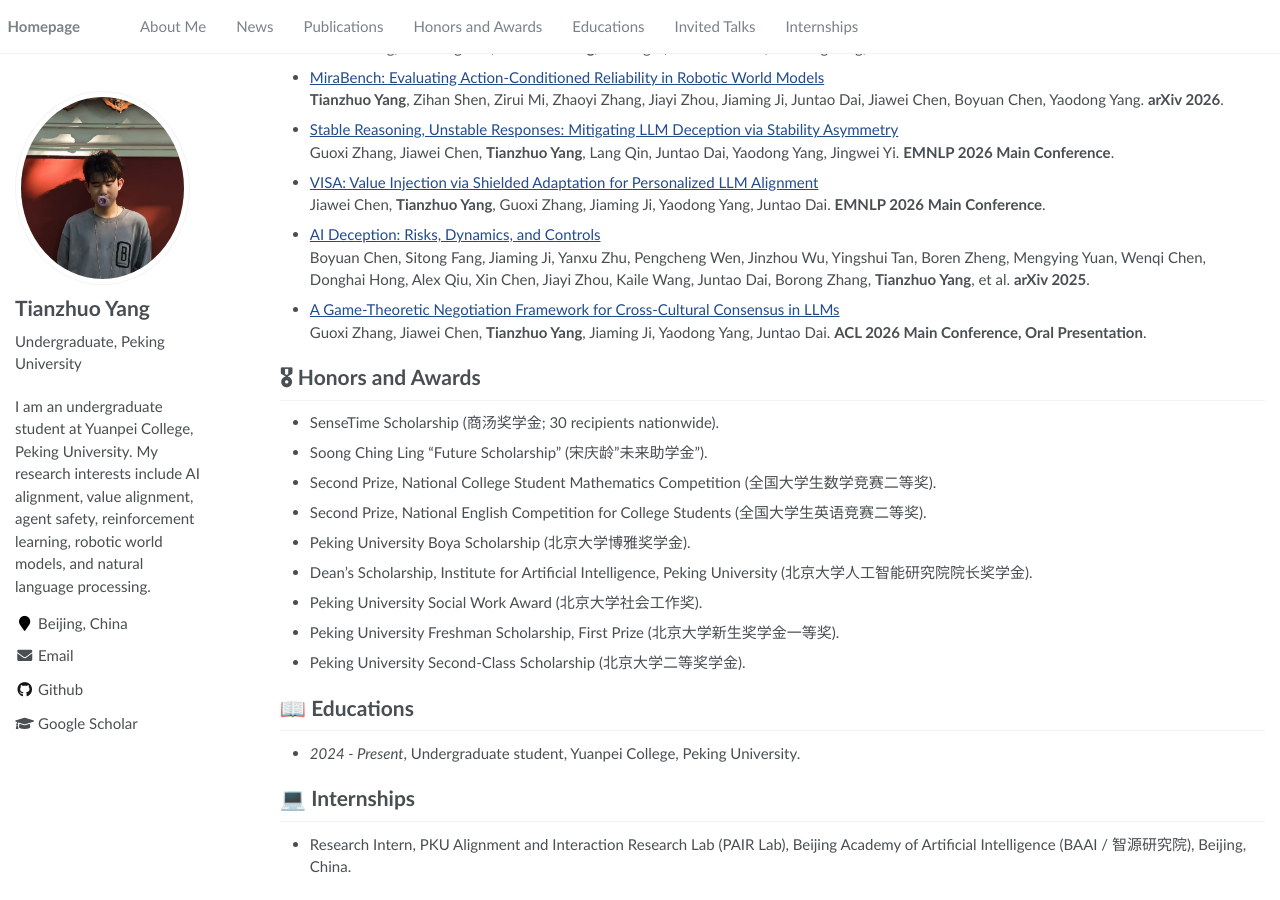
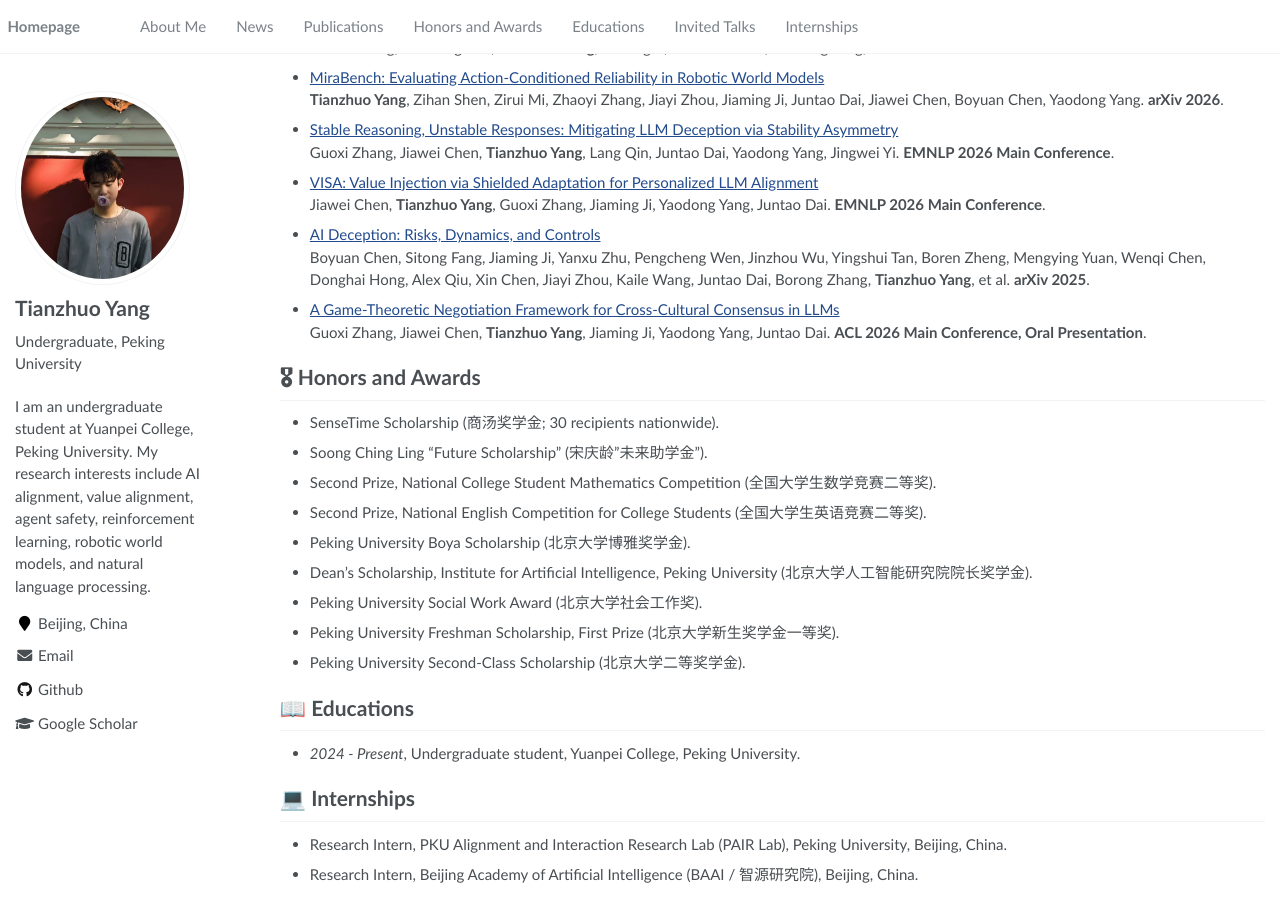
Before and after one commit to tandrewyang/tandrewyang.github.io, a Jekyll site: the page built from _pages/about.md, in a window 1280 px wide and 900 px high, scrolled down 755 px. Built offline with Jekyll 4.4.1, drawn with Linux system fonts in a browser that asks for light colours.

Commit message:
Split internship entries

```diff
--- a/_pages/about.md
+++ b/_pages/about.md
@@ -73,4 +73,5 @@ I often, almost naively, imagine myself inside the closing scene of Romain Rolla
 - *2024 - Present*, Undergraduate student, Yuanpei College, Peking University.
 
 # 💻 Internships
-- Research Intern, PKU Alignment and Interaction Research Lab (PAIR Lab), Beijing Academy of Artificial Intelligence (BAAI / 智源研究院), Beijing, China.
+- Research Intern, PKU Alignment and Interaction Research Lab (PAIR Lab), Peking University, Beijing, China.
+- Research Intern, Beijing Academy of Artificial Intelligence (BAAI / 智源研究院), Beijing, China.
```
